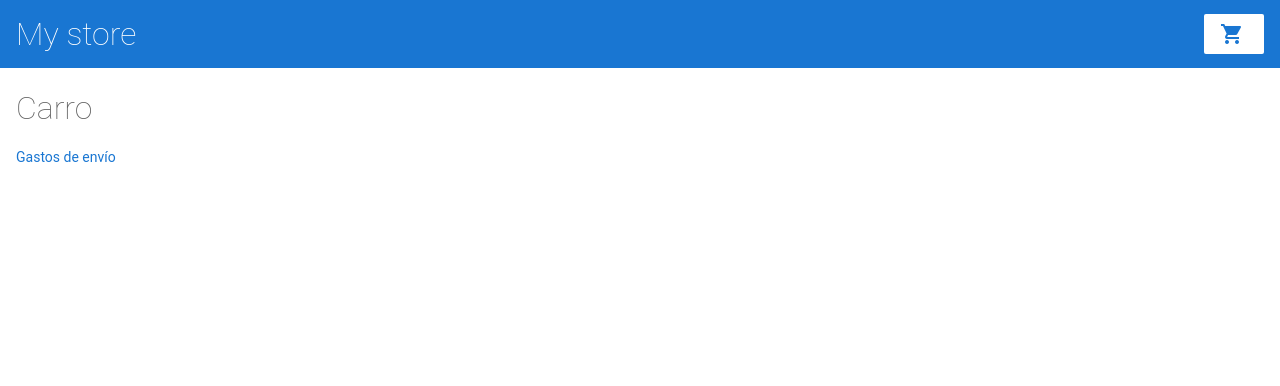
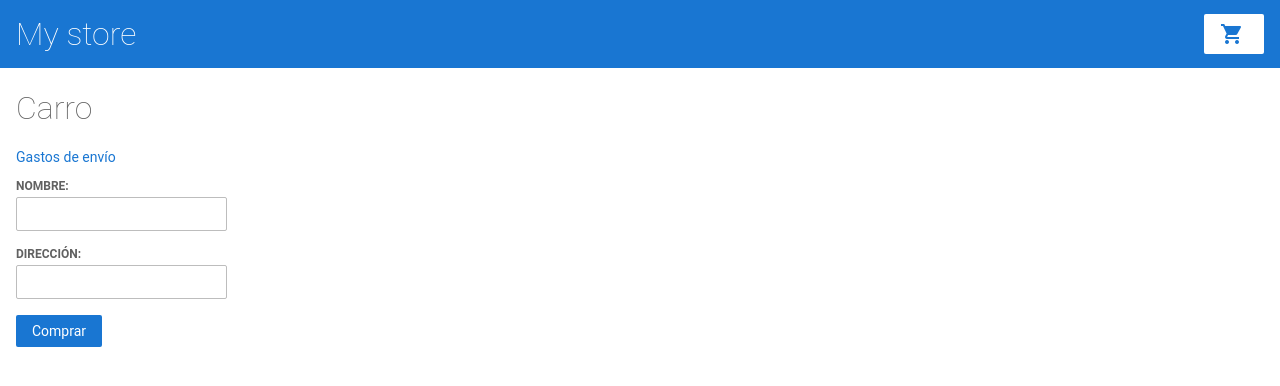
Before and after one commit to albaMateu/angular-exemple, an Angular app: page /cart in a window 1280 px wide. Shown: the top 386 px of the page. Built offline with nearby package versions, Linux system fonts and the light colour scheme.

Commit message:
crear el formulario de pago

```diff
--- a/src/app/cart/cart.component.html
+++ b/src/app/cart/cart.component.html
@@ -10,3 +10,16 @@
   <!--currency: Transforma un número en una cadena de moneda (pipe) -->
   <span>{{item.price | currency }}</span>
 </div>
+<!--formGroup enlazar checkoutForm a la etiqueta form -->
+<form [formGroup]="checkoutForm" (ngSubmit)="onSubmit(checkoutForm.value)">
+<div>
+  <label>Nombre:</label>
+  <input type="text" formControlName="name">
+</div>
+<div>
+  <label>Dirección:</label>
+  <input type="text" formControlName="address">
+</div>
+
+<button class="button" type="submit" >Comprar </button>
+</form>
--- a/src/app/cart/cart.component.ts
+++ b/src/app/cart/cart.component.ts
@@ -39,7 +39,7 @@ export class CartComponent implements OnInit {
 
   onSubmit(clientData){
     // Processar les dades de pagament ací
-    console.warn("S'ha enviat la vostra comanda", clientData);
+    alert(clientData.name+", s'ha enviat la vostra comanda a la direcció: "+ clientData.address);
 
     //buidar el carrito
     this.items = this.cartService.clearCart();
```
